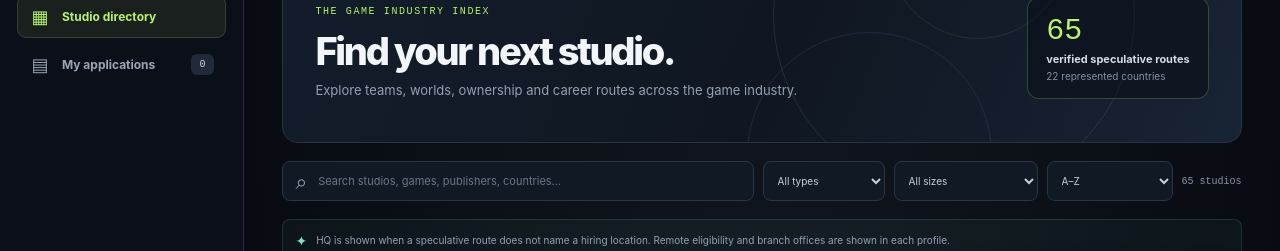
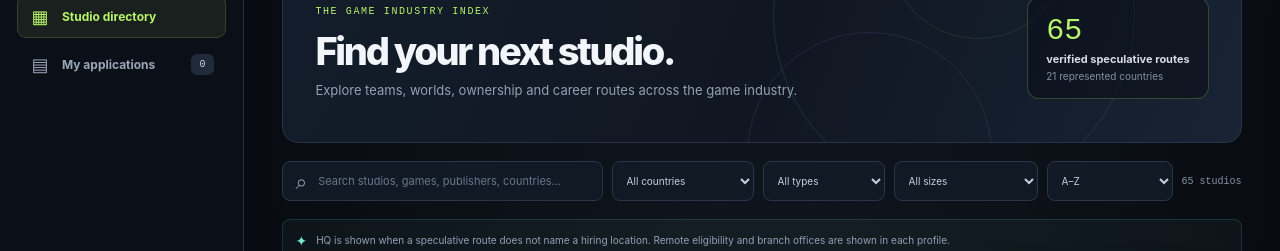
Before and after one commit to hhaitam95/game-industry-outreach-tracker, a React (Vite) app: page / in a window 1280 px wide. Shown: the part 137-388 px from the top of the page. Built offline with nearby package versions, Linux system fonts and the light colour scheme.

Commit message:
feat(directory): add country filter and richer search

```diff
--- a/src/components/StudioDirectory.tsx
+++ b/src/components/StudioDirectory.tsx
@@ -52,31 +52,35 @@ export default function StudioDirectory({applications,onSave,onMarkApplied}:{app
   const [query,setQuery]=useState("");
   const [scale,setScale]=useState("All sizes");
   const [kind,setKind]=useState("All types");
+  const [country,setCountry]=useState("All countries");
   const [expanded,setExpanded]=useState<string|null>(null);
   const [sort,setSort]=useState("name");
-  const countries=useMemo(()=>new Set(studios.map(s=>profiles[s.name]?.headquarters?.country||s.country).filter(c=>c!=="Not stated")),[]);
+  const countries=useMemo(()=>Array.from(new Set(studios.map(s=>profiles[s.name]?.headquarters?.country||s.country).filter(c=>c&&c!=="Not stated"&&c!=="Not publicly stated"))).sort((a,b)=>a.localeCompare(b)),[]);
   const filtered=useMemo(()=>{
     const term=query.trim().toLowerCase();
     return studios.filter((studio:Studio)=>{
       const p=profiles[studio.name];
-      const fields=[studio.name,studio.country,studio.notes,p?.description,p?.ownership,p?.parentCompany,p?.companyType.join(" "),p?.focus.join(" "),p?.popularGames.map(g=>g.title).join(" ")].filter(Boolean).join(" ").toLowerCase();
+      const fields=[studio.name,studio.country,studio.notes,p?.description,p?.headquarters?.city,p?.headquarters?.country,p?.applicationLocation,p?.otherLocations.join(" "),p?.ownership,p?.parentCompany,p?.companyType.join(" "),p?.focus.join(" "),p?.teamSize,p?.reachHighlights,p?.popularGames.map(g=>g.title).join(" ")].filter(Boolean).join(" ").toLowerCase();
       const matches= !term||fields.includes(term);
       const sizeMatch=scale==="All sizes"||p?.industryScale===scale;
       const kindMatch=kind==="All types"||p?.companyType.includes(kind);
-      return matches&&sizeMatch&&kindMatch;
+      const studioCountry=p?.headquarters?.country||studio.country;
+      const countryMatch=country==="All countries"||studioCountry===country;
+      return matches&&sizeMatch&&kindMatch&&countryMatch;
     }).sort((a,b)=>sort==="name"?a.name.localeCompare(b.name):((profiles[b.name]?.popularGames.length||0)-(profiles[a.name]?.popularGames.length||0)));
-  },[query,scale,kind,sort]);
+  },[query,scale,kind,country,sort]);
   const types=["All types","Developer","Publisher","Co-development","Mobile","Services"];
   const scales=["All sizes","AAA","AA","AA / AAA","Indie","Indie / AA","AAA co-development","AA · Mobile"];
   const statusMap=new Map(applications.map(a=>[a.studioName,a.status]));
   return <section className="directory-page">
     <div className="directory-hero">
       <div className="hero-copy"><span className="eyebrow">THE GAME INDUSTRY INDEX</span><h2>Find your next studio.</h2><p>Explore teams, worlds, ownership and career routes across the game industry.</p></div>
-      <div className="hero-stat"><strong>{studios.length}</strong><span>verified speculative routes</span><small>{countries.size} represented countries</small></div>
+      <div className="hero-stat"><strong>{studios.length}</strong><span>verified speculative routes</span><small>{countries.length} represented countries</small></div>
       <div className="hero-orbit orbit-one"/><div className="hero-orbit orbit-two"/>
     </div>
     <div className="directory-toolbar">
       <label className="search-box"><span>⌕</span><input type="search" value={query} onChange={e=>setQuery(e.target.value)} placeholder="Search studios, games, publishers, countries…"/></label>
+      <select aria-label="Filter by country" value={country} onChange={e=>setCountry(e.target.value)}><option>All countries</option>{countries.map(x=><option key={x}>{x}</option>)}</select>
       <select aria-label="Filter by studio type" value={kind} onChange={e=>setKind(e.target.value)}>{types.map(x=><option key={x}>{x}</option>)}</select>
       <select aria-label="Filter by industry scale" value={scale} onChange={e=>setScale(e.target.value)}>{scales.map(x=><option key={x}>{x}</option>)}</select>
       <select aria-label="Sort studios" value={sort} onChange={e=>setSort(e.target.value)}><option value="name">A–Z</option><option value="games">Most known titles</option></select>
```
